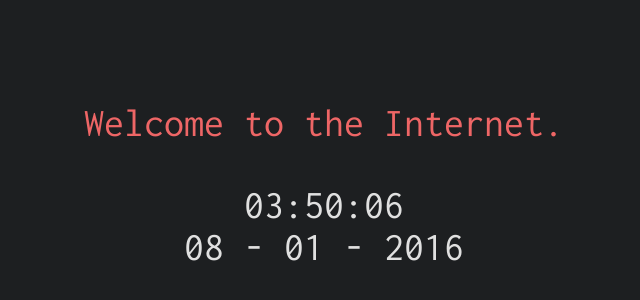
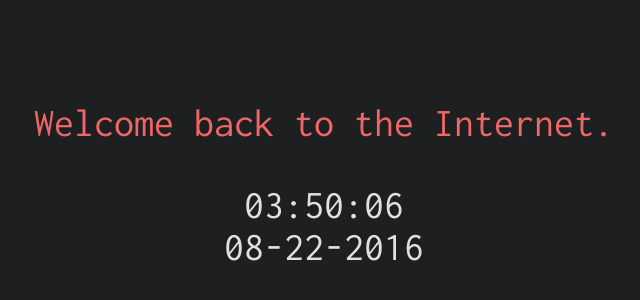
Before and after one commit to taylor-josh/ff-homepage, a plain HTML site: page index.html in a window 1280 px wide. Shown: the part 136-436 px from the top of the page, without its empty margins (316-956 px from the left). Drawn offline with Linux system fonts and the light colour scheme.

Commit message:
Changed getDay to getDate and moved pad outside due to a scoping issue I didn't notice before

```diff
--- a/index.html
+++ b/index.html
@@ -14,7 +14,7 @@
   <body>
     <div id="main" class="center-ver unselectable">
       <div id="welcome" class="center-hor">
-        <p>Welcome to the Internet.</p>
+        <p>Welcome back to the Internet.</p>
       </div>
       <div id="time" class="center-hor"></div>
       <div id="date" class="center-hor"></div>
--- a/js/main.js
+++ b/js/main.js
@@ -1,8 +1,8 @@
+function pad(n){
+  return (n < 10) ? '0' + n : n;
+}
+
 function timer(){
-  function pad(n){
-    return (n < 10) ? '0' + n : n;
-  }
-
   var now   = new Date,
       // Math, yo. If hrs divides cleanly by 12, that is the hr. Otherwise, 12
       hrs   = now.getHours() % 12 || 12,
@@ -15,20 +15,12 @@ function timer(){
 }
 
 function getDate(){
-  var today = new Date;
-  var dd    = today.getDay();
-  var mm    = today.getMonth() + 1;
-  var yyyy  = today.getFullYear();
+  var today = new Date,
+      dd    = today.getDate(),
+      mm    = today.getMonth() + 1,
+      yyyy  = today.getFullYear();
 
-  if(dd < 10){
-    dd ='0' + dd;
-  }
-
-  if(mm < 10){
-    mm ='0' + mm;
-  }
-
-  today = mm + ' - ' + dd + ' - ' + yyyy;
+  today = [pad(mm), pad(dd), yyyy].join('-');
   document.getElementById('date').innerHTML = today;
 }
 
```
